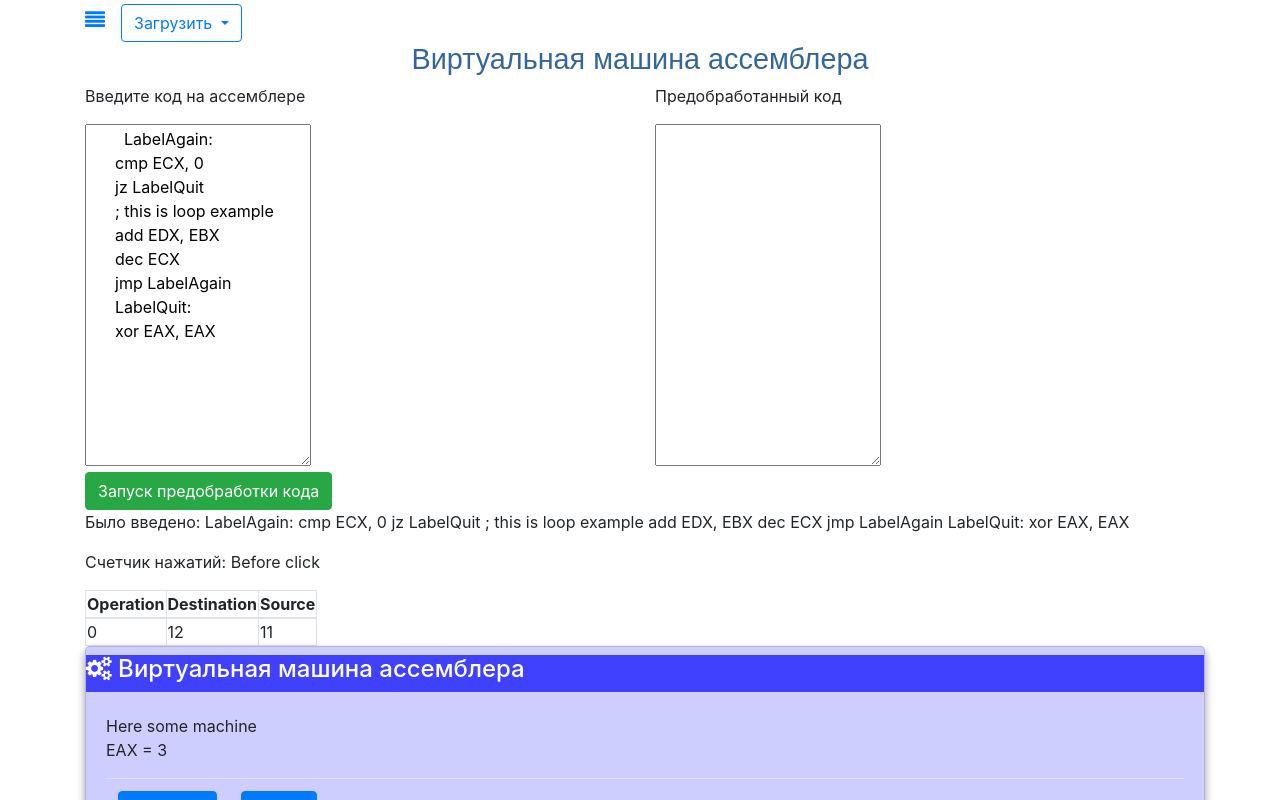
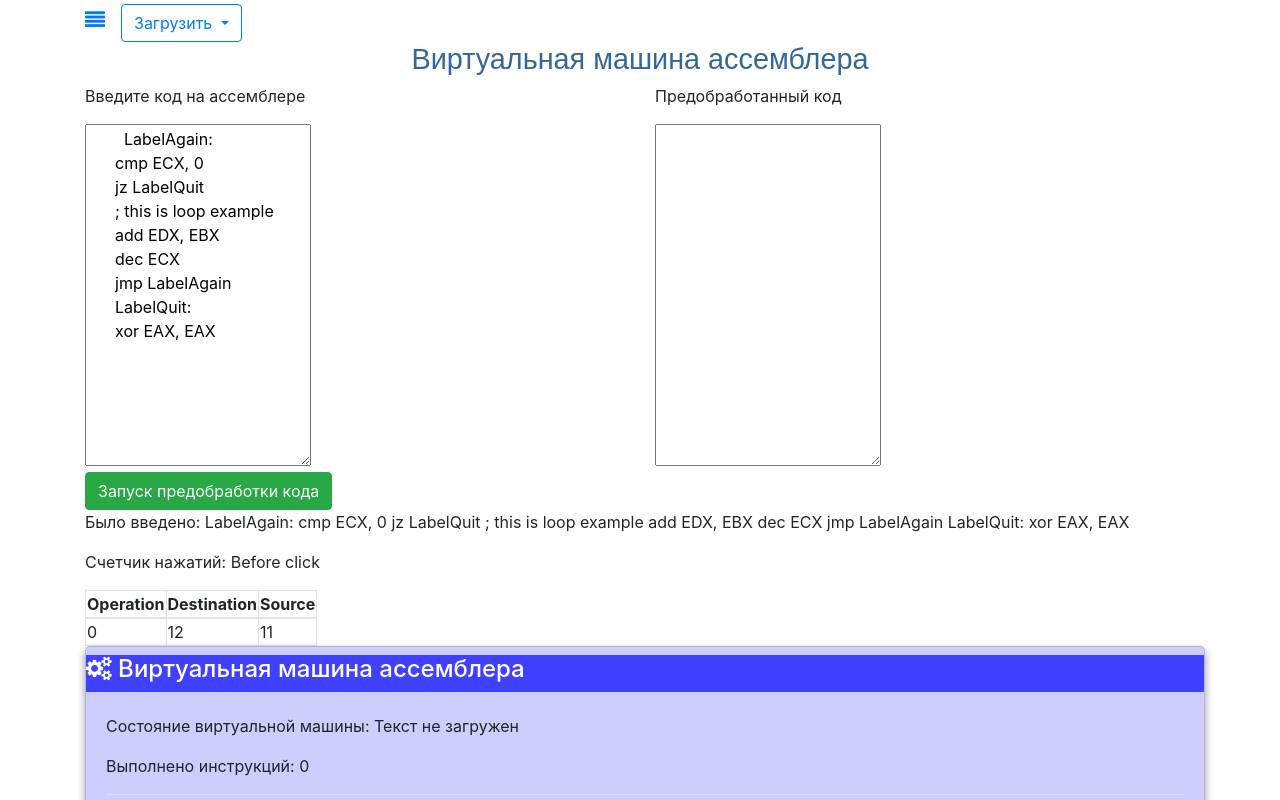
Before and after one commit to VladislavShubnikov/AsmVm, an Angular app: page / in a window 1280 px wide. Shown: the top 800 px of the page. Built offline with nearby package versions, Linux system fonts and the light colour scheme.

Commit message:
show state of VM
+ more correct error tracking of source files
- still have open file peoblem in Firefox browser

```diff
--- a/src/app/app.component.html
+++ b/src/app/app.component.html
@@ -14,6 +14,7 @@
           Загрузить
         </button>
         <div ngbDropdownMenu aria-labelledby="dropdownBasic1">
+
           <button class="dropdown-item">
             <div class="form-group">
                 <label for="file">
@@ -24,6 +25,7 @@
                   (change)="onOpenedFiles($event.target.files)">
             </div>
           </button>
+
           <button class="dropdown-item" (click)="openLocal()">
             Загрузить из списка
            </button>
--- a/src/app/app.component.ts
+++ b/src/app/app.component.ts
@@ -67,6 +67,14 @@ export class AppComponent {
     fileReader.onload = () => {
       const fileContent = fileReader.result;
       // console.log(`File content = ${fileContent}`);
+      const lenFile = fileContent.length;
+      const MAX_FILE_LEN = 4096;
+      if (lenFile > MAX_FILE_LEN) {
+        const strErrToLong = `Too large file. Size = ${lenFile}`;
+        console.log(strErrToLong);
+        this.m_virtualMachine.setSourceError(strErrToLong);
+        return;
+      }
 
       // assign loaded text to virt machine
       this.m_virtualMachine.setSourceCode(fileContent);
--- a/src/app/core/compiler.ts
+++ b/src/app/core/compiler.ts
@@ -1135,8 +1135,9 @@ export class Compiler {
     const isGoodCharsInCode = prep.checkInvalidCharacters(strWithoutComments);
     // console.log(`Compiler. preprocessCode. isGoodCharsInCode = ${isGoodCharsInCode}`);
     if (!isGoodCharsInCode) {
-      console.log('Comipler.createCode: bad chars found');
-      this.m_strErr = 'Comipler.createCode: bad chars found';
+      const strErrPrep = prep.m_strErr;
+      console.log(strErrPrep);
+      this.m_strErr = strErrPrep;
       return '';
     }
     const isGoodIdentLen = prep.checkMaxIdentifierLength(strWithoutComments);
--- a/src/app/core/preprocessor.ts
+++ b/src/app/core/preprocessor.ts
@@ -10,8 +10,8 @@ export class Preprocessor {
   // ********************************************************
   // Data
   // ********************************************************
-  m_strErr:       string;
-  m_identifiers:  string[];
+  public m_strErr:       string;
+  public m_identifiers:  string[];
 
   // ********************************************************
   // Methods
--- a/src/app/instrset/instrset.component.ts
+++ b/src/app/instrset/instrset.component.ts
@@ -25,6 +25,8 @@ export class InstrSetComponent implements OnInit {
   public m_strUp: string;
   public m_strDown: string;
   public m_strCompiledCode: string;
+  // compile error
+  public m_strError: string;
 
   public m_instructions: InstructionComponent[];
   public m_instrLines: string[];
@@ -39,6 +41,7 @@ export class InstrSetComponent implements OnInit {
     this.m_strUp = 'Вверх';
     this.m_strDown = 'Вниз';
     this.m_strCompiledCode = 'Скомпилированный код';
+    this.m_strError = '';
 
     // top visible source line
     this.m_topLine = 0;
@@ -151,8 +154,15 @@ export class InstrSetComponent implements OnInit {
     const compiler = new Compiler();
     const errCompileBool = compiler.createCode(strAsmText, this);
     if (!errCompileBool) {
-      console.log(`Unexpected comple error = ${compiler.m_strErr}`);
+      console.log(`Unexpected compile error = ${compiler.m_strErr}`);
+      this.m_strError = compiler.m_strErr;
+      return false;
     }
+    if (compiler.m_strErr.length !== 0) {
+      this.m_strError = compiler.m_strErr;
+      return false;
+    }
+
     /*
     const numCompiledLines = this.m_instructions.length;
     const numLinesToShow = (numCompiledLines <= InstrSetComponent.NUM_VISIBLE_LINES) ?
@@ -166,6 +176,7 @@ export class InstrSetComponent implements OnInit {
     this.m_topLine = 0;
     this.m_currentLine = 0;
     this.fillLines();
+    return true;
   }
 
 
--- a/src/app/virtual-machine/virtual-machine.component.html
+++ b/src/app/virtual-machine/virtual-machine.component.html
@@ -6,9 +6,12 @@
     </h4>
   </div>
   <div class="card-body">
-    Here some machine
     <p>
-      EAX = {{m_codeTests[0].resEAX}}
+      {{m_strVmState}} {{getStateString()}}
+    </p>
+
+    <p>
+      {{m_strNumInstructionsPerformed}} {{m_numPerformedInstructions}}
     </p>
 
   <table class="table">
--- a/src/app/virtual-machine/virtual-machine.component.ts
+++ b/src/app/virtual-machine/virtual-machine.component.ts
@@ -40,6 +40,17 @@ const CODE_NUM_ITERATIONS = 3;
 
 type BackendCallback = (instr: InstructionComponent) => number;
 
+enum VirtualMachineState {
+  STATE_READY_TO_START = 0,
+  STATE_NOT_LOADED  = 1,
+  STATE_SOURCE_NOT_COMPILED = 2,
+  STATE_EXECUTION_IN_PROGRESS = 3,
+  STATE_ERROR_EXECUTION = 4,
+  STATE_CODE_COMPLETED = 5
+}
+
+// **********************************************************
+
 // component description (decorator) shoul be declared just before
 // export section
 @Component({
@@ -47,8 +58,6 @@ type BackendCallback = (instr: InstructionComponent) => number;
   templateUrl: './virtual-machine.component.html',
   styleUrls: ['./virtual-machine.component.css']
 })
-
-// **********************************************************
 
 export class VirtualMachineComponent implements OnInit {
 
@@ -68,6 +77,8 @@ export class VirtualMachineComponent implements OnInit {
   m_strTitle: string;
   m_strRun: string;
   m_strStep: string;
+  m_strVmState: string;
+  m_strNumInstructionsPerformed: string;
 
   m_registers: number[];
   m_regFlags: number;
@@ -76,6 +87,8 @@ export class VirtualMachineComponent implements OnInit {
   m_instrSet: InstrSetComponent;
   m_curInstructionIndex: number;
   m_strErr: string;
+
+  m_state: VirtualMachineState;
 
   m_backends: BackendCallback[];
 
@@ -156,10 +169,25 @@ export class VirtualMachineComponent implements OnInit {
     // this.m_regFlagsChild.setFlags(FLAGS);
   }
 
+  setSourceError(strError: string) {
+    const STR_DUMMY_CODE = 'nop';
+    this.setSourceCode( STR_DUMMY_CODE);
+    this.m_consoleChild.clear();
+    this.m_consoleChild.addString(strError);
+    this.m_state = VirtualMachineState.STATE_SOURCE_NOT_COMPILED;
+  }
+
   setSourceCode(strCode: string) {
     // console.log(`VM. setSourceCode = ${strCode}`);
     // assign to instruction set component
-    this.m_instrSetChild.compileFromSource(strCode);
+    const isGoodCompiled = this.m_instrSetChild.compileFromSource(strCode);
+    if (!isGoodCompiled) {
+      this.m_consoleChild.clear();
+      const strErr = this.m_instrSetChild.m_strError;
+      this.m_consoleChild.addString(strErr);
+      this.m_state = VirtualMachineState.STATE_SOURCE_NOT_COMPILED;
+      return;
+    }
     // init registers
     this.m_registers[Register.REG_ECX] = CODE_NUM_ITERATIONS;
     this.m_registers[Register.REG_ESI] = 0;
@@ -175,6 +203,22 @@ export class VirtualMachineComponent implements OnInit {
     const DATA_SZ_ALL = VirtualMachineComponent.MAX_EMULATOR_DATA_SIZE +
       VirtualMachineComponent.MAX_EMULATOR_STACK_SIZE;
     this.m_memoryViewerChild.setData(this.m_data, DATA_SZ_ALL);
+    this.m_state = VirtualMachineState.STATE_READY_TO_START;
+  }
+  public getStateString() {
+    if (this.m_state === VirtualMachineState.STATE_READY_TO_START) {
+      return 'Готов к выполнению';
+    } else if (this.m_state === VirtualMachineState.STATE_SOURCE_NOT_COMPILED) {
+      return 'Ошибка компиляции';
+    } else if (this.m_state === VirtualMachineState.STATE_NOT_LOADED) {
+      return 'Текст не загружен';
+    } else if (this.m_state === VirtualMachineState.STATE_EXECUTION_IN_PROGRESS) {
+      return 'Код выполняется';
+    } else if (this.m_state === VirtualMachineState.STATE_ERROR_EXECUTION) {
+      return 'Ошибка в процессе выполнения';
+    } else if (this.m_state === VirtualMachineState.STATE_CODE_COMPLETED) {
+      return 'Код выполнен без ошибок';
+    }
   }
 
   constructor(private http: HttpClient) {
@@ -182,8 +226,11 @@ export class VirtualMachineComponent implements OnInit {
     this.m_strTitle = 'Виртуальная машина ассемблера';
     this.m_strRun = 'Играть';
     this.m_strStep = 'Шаг  ';
+    this.m_strVmState = 'Состояние виртуальной машины: ';
+    this.m_strNumInstructionsPerformed = 'Выполнено инструкций: ';
     this.m_isRunning = false;
     this.m_numPerformedInstructions = 0;
+    this.m_state = VirtualMachineState.STATE_NOT_LOADED;
 
     // init code tests with some trash data
     this.m_codeTests = new Array(1);
@@ -260,6 +307,7 @@ export class VirtualMachineComponent implements OnInit {
     const strMsg = `Старт выполнения ${numInstructionsInSet} инструкций...`;
     this.m_consoleChild.addString(strMsg);
 
+    this.m_state = VirtualMachineState.STATE_EXECUTION_IN_PROGRESS;
     const TIME_DELAY = 400;
     const timerObj = setInterval( () => {
       // perform one sigle step of current instruction execution
@@ -276,6 +324,7 @@ export class VirtualMachineComponent implements OnInit {
           const strMsgErr = `ВМ. Ошибка выполнения = ${this.m_strErr}`;
           this.m_consoleChild.addString(strMsgErr);
           console.log(strMsg);
+          this.m_state = VirtualMachineState.STATE_ERROR_EXECUTION;
           return;
         }
         if (this.m_curInstructionIndex >= numInstructionsInSet) {
@@ -287,6 +336,7 @@ export class VirtualMachineComponent implements OnInit {
           const strMsg2 = `ВМ. Исходных ${numInstructionsInSet} инструкций`;
           this.m_consoleChild.addString(strMsg2);
           console.log(strMsg2);
+          this.m_state = VirtualMachineState.STATE_CODE_COMPLETED;
         } // if finish iunstr set
       } else {
         // update visuals: isntr set
@@ -322,6 +372,7 @@ export class VirtualMachineComponent implements OnInit {
       const strMsg = `ВМ. Ошибка выполнения = ${this.m_strErr}`;
       this.m_consoleChild.addString(strMsg);
       console.log(strMsg);
+      this.m_state = VirtualMachineState.STATE_ERROR_EXECUTION;
       return;
     }
     if (this.m_curInstructionIndex >= numInstructionsInSet) {
@@ -333,6 +384,7 @@ export class VirtualMachineComponent implements OnInit {
       const strMsg2 = `ВМ. Исходных ${numInstructionsInSet} инструкций`;
       this.m_consoleChild.addString(strMsg2);
       console.log(strMsg2);
+      this.m_state = VirtualMachineState.STATE_CODE_COMPLETED;
     }
     // update visuals: instr set
     // this.m_instrSetChild.m_currentLine = this.m_curInstructionIndex;
@@ -342,6 +394,7 @@ export class VirtualMachineComponent implements OnInit {
     for (let i = 0; i < Register.REG_COUNT; i++) {
       this.m_registersChild.setIndividualRegisterValue(i, this.m_registers[i]);
     }
+    this.m_state = VirtualMachineState.STATE_EXECUTION_IN_PROGRESS;
   }
 
   getInstructionIndexByLabel(labelNumber) {
```
Also changed, not shown: src/app/core/testdescr.ts (added, +23 -0 lines).
